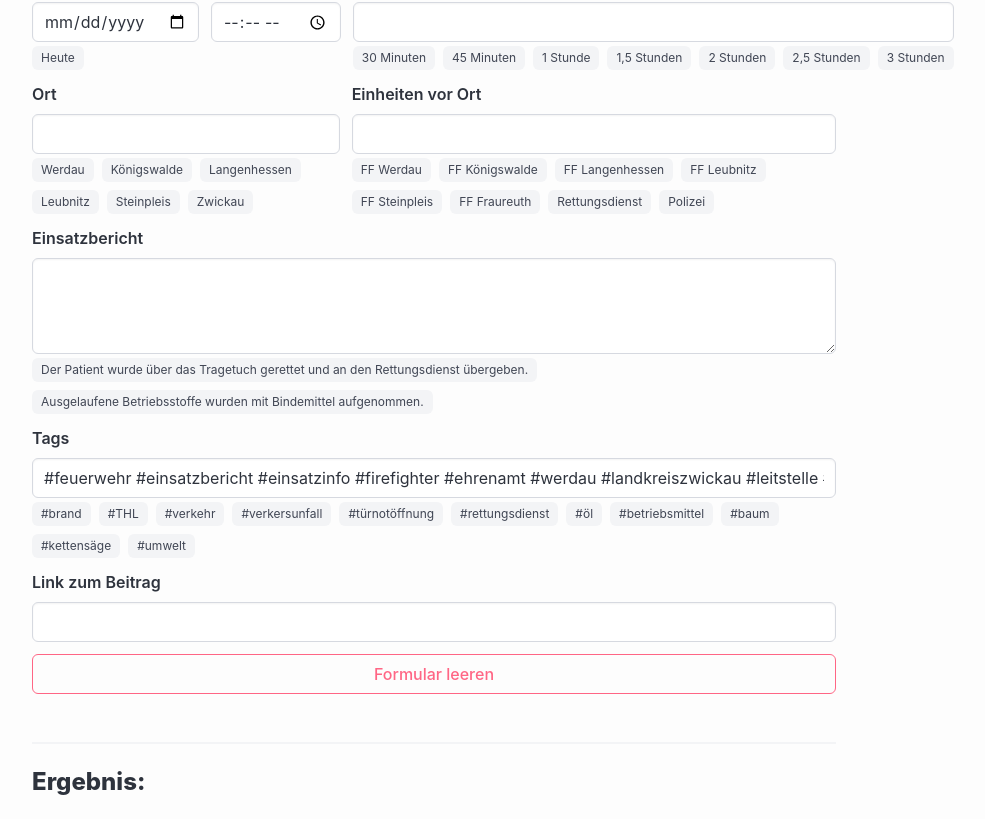
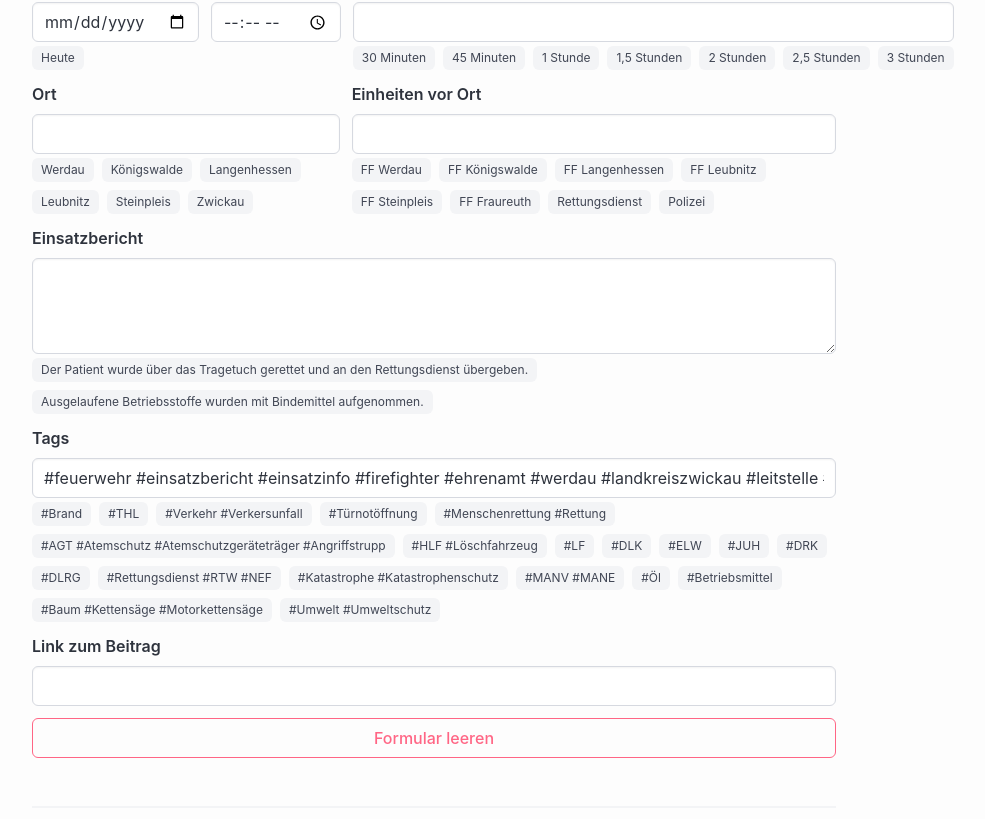
Before and after one commit to turbopixel/Feuerwehr-Beitrag-Generator, a Vue app: page / in a window 1280 px wide. Shown: the part 381-1200 px from the top of the page, without its empty margins (206-1191 px from the left). Built offline with nearby package versions, Linux system fonts and the light colour scheme.

Commit message:
added a few more tags

```diff
--- a/src/components/LayoutForm.vue
+++ b/src/components/LayoutForm.vue
@@ -214,17 +214,26 @@ export default {
           <input type="text" class="input" v-model="tags" id="tags">
           <div class="help">
             <div class="tags">
-              <span class="tag is-clickable" @click="set_tags">#brand</span>
+              <span class="tag is-clickable" @click="set_tags">#Brand</span>
               <span class="tag is-clickable" @click="set_tags">#THL</span>
-              <span class="tag is-clickable" @click="set_tags">#verkehr</span>
-              <span class="tag is-clickable" @click="set_tags">#verkersunfall</span>
-              <span class="tag is-clickable" @click="set_tags">#türnotöffnung</span>
-              <span class="tag is-clickable" @click="set_tags">#rettungsdienst</span>
-              <span class="tag is-clickable" @click="set_tags">#öl</span>
-              <span class="tag is-clickable" @click="set_tags">#betriebsmittel</span>
-              <span class="tag is-clickable" @click="set_tags">#baum</span>
-              <span class="tag is-clickable" @click="set_tags">#kettensäge</span>
-              <span class="tag is-clickable" @click="set_tags">#umwelt</span>
+              <span class="tag is-clickable" @click="set_tags">#Verkehr #Verkersunfall</span>
+              <span class="tag is-clickable" @click="set_tags">#Türnotöffnung</span>
+              <span class="tag is-clickable" @click="set_tags">#Menschenrettung #Rettung</span>
+              <span class="tag is-clickable" @click="set_tags">#AGT #Atemschutz #Atemschutzgeräteträger #Angriffstrupp</span>
+              <span class="tag is-clickable" @click="set_tags">#HLF #Löschfahrzeug</span>
+              <span class="tag is-clickable" @click="set_tags">#LF</span>
+              <span class="tag is-clickable" @click="set_tags">#DLK</span>
+              <span class="tag is-clickable" @click="set_tags">#ELW</span>
+              <span class="tag is-clickable" @click="set_tags">#JUH</span>
+              <span class="tag is-clickable" @click="set_tags">#DRK</span>
+              <span class="tag is-clickable" @click="set_tags">#DLRG</span>
+              <span class="tag is-clickable" @click="set_tags">#Rettungsdienst #RTW #NEF</span>
+              <span class="tag is-clickable" @click="set_tags">#Katastrophe #Katastrophenschutz</span>
+              <span class="tag is-clickable" @click="set_tags">#MANV #MANE</span>
+              <span class="tag is-clickable" @click="set_tags">#Öl</span>
+              <span class="tag is-clickable" @click="set_tags">#Betriebsmittel</span>
+              <span class="tag is-clickable" @click="set_tags">#Baum #Kettensäge #Motorkettensäge</span>
+              <span class="tag is-clickable" @click="set_tags">#Umwelt #Umweltschutz</span>
             </div>
           </div>
         </div>
```
